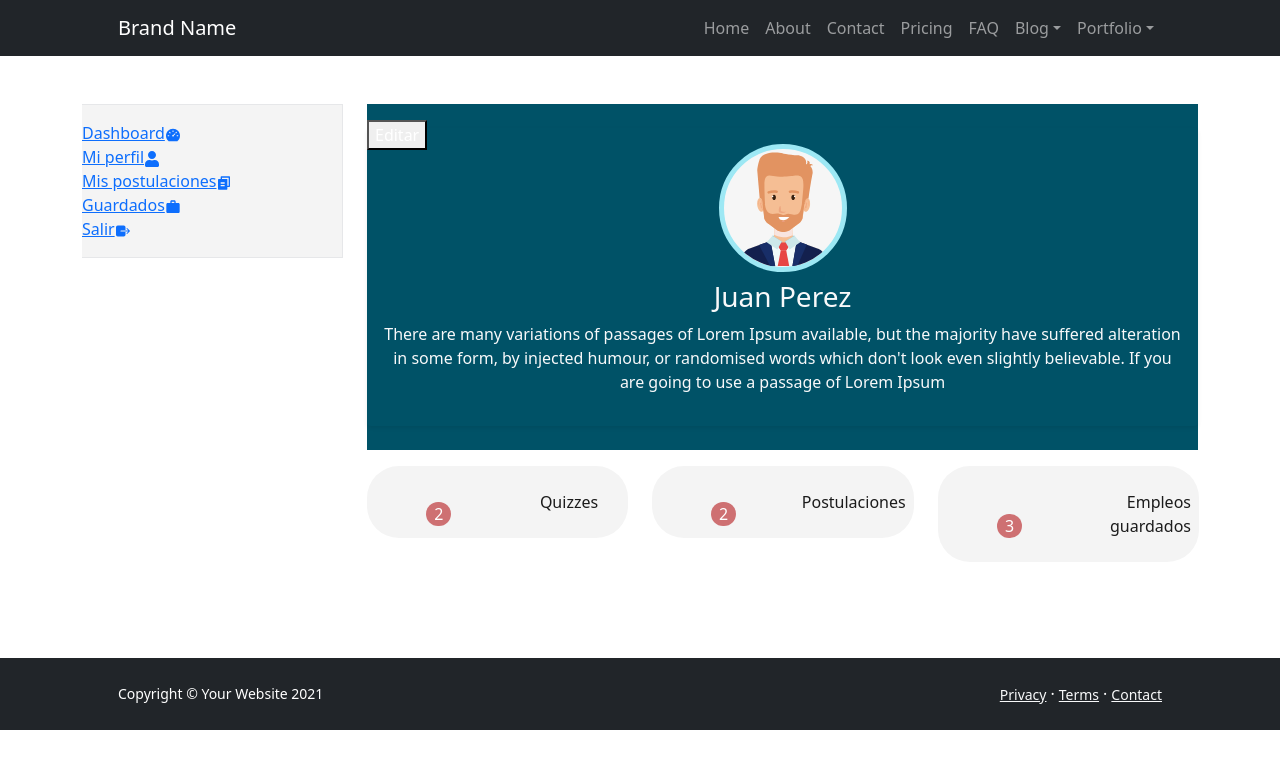
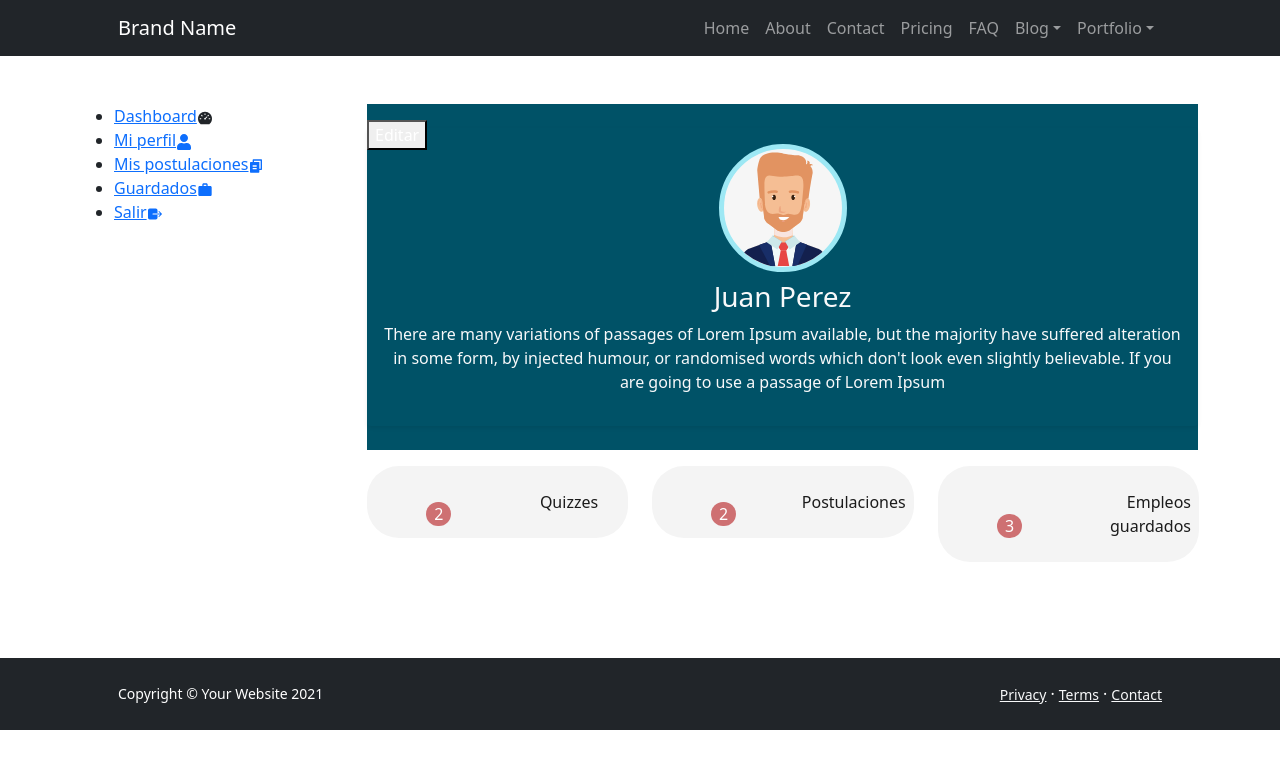
Before and after one commit to codechain-17/frontend, a React (Create React App) app: page /dashboard/1 in a window 1280 px wide. Shown: the top 768 px of the page. Built offline with nearby package versions, Linux system fonts and the light colour scheme.

Commit message:
sidebar updated

```diff
--- a/src/components/Sidebar/Sidebar.js
+++ b/src/components/Sidebar/Sidebar.js
@@ -8,52 +8,50 @@ import { IoExit } from "react-icons/io5";
 
 const Sidebar = ({id}) => {
     return (
-    <div className="col-md-3 pr-md-4">
-      <div className="sidebar-left">
-        <ul className="list-unstyled sidebar-menu pl-md-2 pr-md-0">
-          <li>
-            <NavLink exact to={`/dashboard/${id}`} activeClassName="active">
+        <div className="col-md-4 col-lg-3 pr-md-4">
+            <ul className="sidebar__menu">
+              <li className="sidebar__item pl-md-2 pr-md-0">
+                <NavLink exact to={`/dashboard/${id}`} activeClassName="sidebar--sidebar--active" className='sidebar__link'>
                   Dashboard
-              <span>
+                </NavLink>
+                  <span className='sidebar__icon'>
                     <AiFillDashboard />
                   </span>
-            </NavLink>
               </li>
-          <li>
-            <NavLink exact to={`/dashboard/${id}/perfil`} activeClassName="active">
+              <li className="sidebar__item">
+                <NavLink exact to={`/dashboard/${id}/perfil`} activeClassName="sidebar--active" className='sidebar__link'>
                   Mi perfil
-              <span>
+                  <span className='sidebar__icon'>
                     <FaUser />
                   </span>
                 </NavLink>
               </li>
-          <li>
-            <NavLink exact to={`/dashboard/${id}/postulaciones`} activeClassName="active">
+              <li className="sidebar__item">
+                <NavLink exact to={`/dashboard/${id}/postulaciones`} activeClassName="sidebar--active" className='sidebar__link'>
                   Mis postulaciones
-              <span>
+                  <span className='sidebar__icon'>
                     <RiFileCopy2Fill />
                   </span>
                 </NavLink>
               </li>
-          <li>
-            <NavLink exact to={`/dashboard/${id}/guardado`} activeClassName="active">
+              <li className="sidebar__item">
+                <NavLink exact to={`/dashboard/${id}/guardado`} activeClassName="sidebar--active" className='sidebar__link'>
                   Guardados
-              <span>
+                  <span className='sidebar__icon'>
                     <MdOutlineWork />
                   </span>
                 </NavLink>
               </li>
-          <li>
-            <NavLink exact to='' activeClassName="active">
+              <li className="sidebar__item">
+                <NavLink exact to='' activeClassName="sidebar--active" className='sidebar__link'>
                   Salir
-              <span>
+                  <span className='sidebar__icon'>
                     <IoExit />
                   </span>
                 </NavLink>
               </li>
             </ul>
         </div>
-    </div>
     );
 };
 
--- /dev/null
+++ b/src/components/Sidebar/_sidebar.scss
@@ -0,0 +1,34 @@
+/*------------------------------------
+    Sidebar
+------------------------------------*/
+.sidebar {
+
+    &__menu {
+        border: 1px solid #e6e7e9;
+        padding: 0;
+        background-color: #f4f4f4;
+        list-style-type: none;
+    }
+
+    &__item {
+        position: relative;
+        padding: 0.5rem 1rem;
+        border-bottom: 1px solid #e6e7e9;
+    }
+
+    &__icon {
+        position: absolute;
+        right: 1rem;
+    }
+
+    &__link {
+        text-decoration: none;
+        color: inherit;
+    }
+
+    &--active, &__item:hover {
+        background-color: $btn-verde;
+        color: $white;
+        border-bottom: 1px solid #5a5a5a;
+    }
+}
```
Lines whose indentation alone changed are shown as unchanged.
